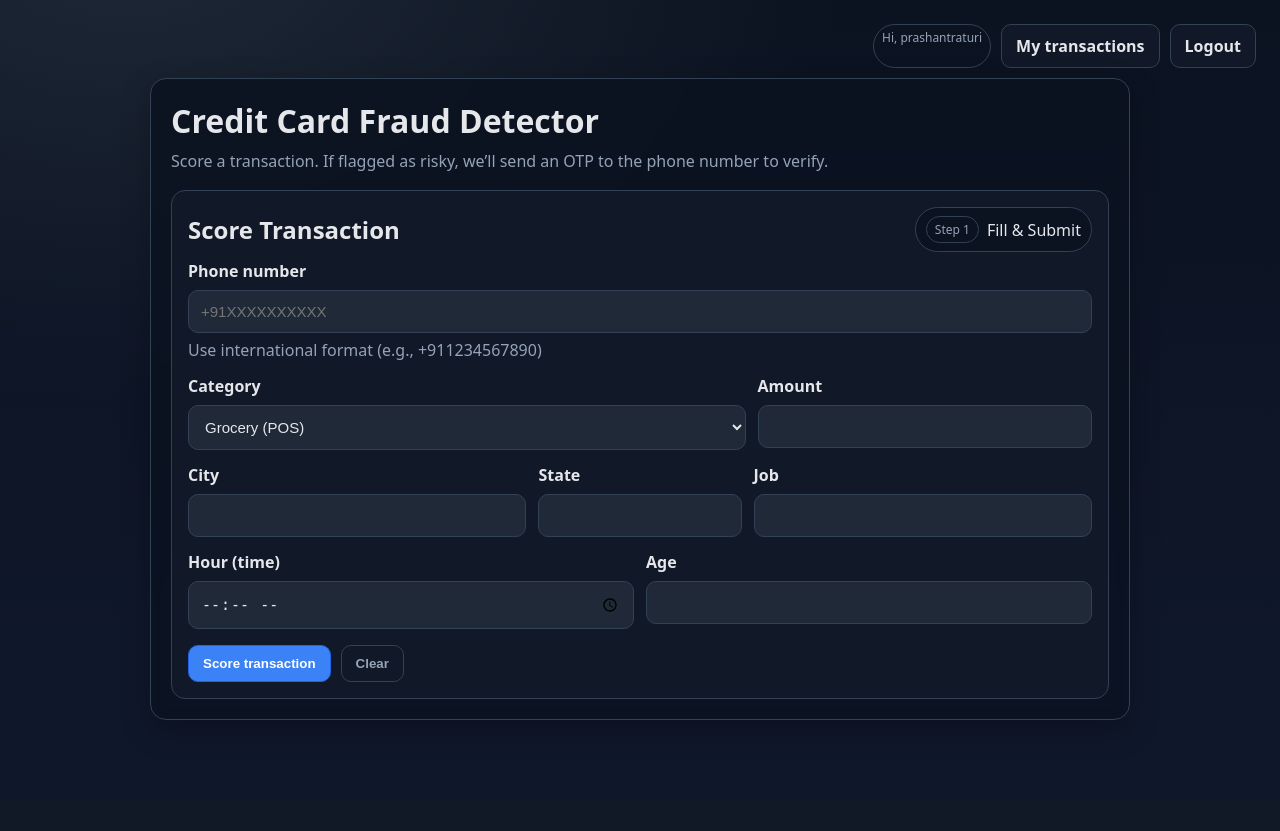
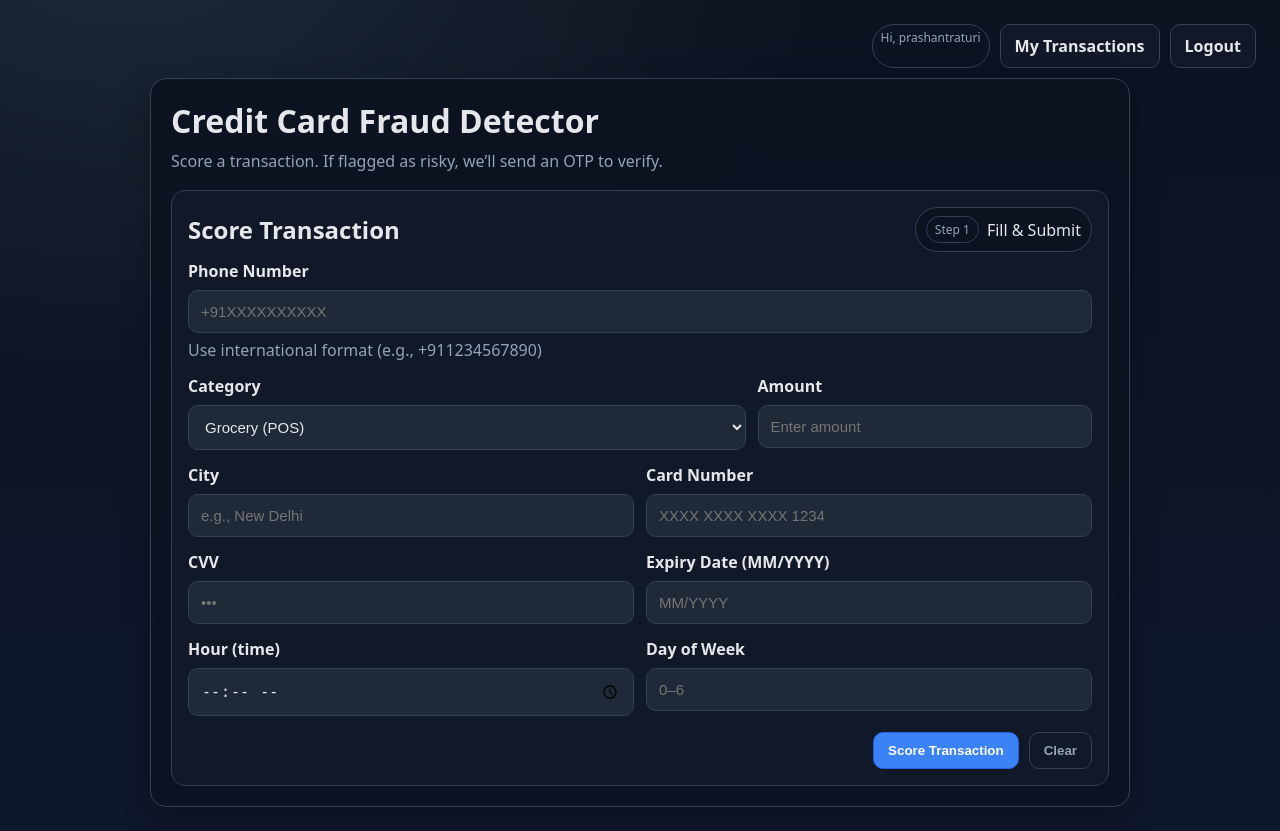
Before and after one commit to RaturiPrashant-12/Credit_Card_Fraud_Detection, a Django app: page / in a window 1280 px wide. Before the commit the page ends 720 px from the top, so only its background shows below. Run offline with Django 5.2, Linux system fonts and the light colour scheme; a user stored in the database is signed in.

Commit message:
Initial commit - Credit Card Fraud Detection Django Project

```diff
--- a/fraud/forms.py
+++ b/fraud/forms.py
@@ -1,8 +1,9 @@
-# fraud/forms.py
 from django import forms
 
+# Help text for phone field
 PHONE_HELP = "Use international format (e.g., +911234567890)"
 
+# Transaction categories
 CATEGORY_CHOICES = [
     ("grocery_pos", "Grocery (POS)"),
     ("misc_pos", "Misc POS"),
@@ -15,12 +16,33 @@ CATEGORY_CHOICES = [
     ("travel", "Travel"),
     ("misc_net", "Misc Online"),
 ]
+
+
+# ---------------------- Register Form ----------------------
 class RegisterForm(forms.Form):
-    username = forms.CharField(max_length=150)
-    email = forms.EmailField(required=False)
-    password = forms.CharField(widget=forms.PasswordInput)
-    phone_number = forms.CharField(max_length=20, help_text=PHONE_HELP)
+    username = forms.CharField(
+        max_length=150,
+        widget=forms.TextInput(attrs={"placeholder": "Choose a username"}),
+        label="Username"
+    )
+    email = forms.EmailField(
+        required=False,
+        widget=forms.EmailInput(attrs={"placeholder": "your@email.com"}),
+        label="Email"
+    )
+    password = forms.CharField(
+        widget=forms.PasswordInput(attrs={"placeholder": "Enter password"}),
+        label="Password"
+    )
+    phone_number = forms.CharField(
+        max_length=20,
+        help_text=PHONE_HELP,
+        widget=forms.TextInput(attrs={"placeholder": "+91XXXXXXXXXX"}),
+        label="Phone number"
+    )
 
+
+# ---------------------- Transaction Form ----------------------
 class TransactionForm(forms.Form):
     phone_number = forms.CharField(
         label="Phone number",
@@ -28,17 +50,55 @@ class TransactionForm(forms.Form):
         help_text=PHONE_HELP,
         widget=forms.TextInput(attrs={"placeholder": "+91XXXXXXXXXX"})
     )
-    category = forms.ChoiceField(choices=CATEGORY_CHOICES, label="Category")
+
+    category = forms.ChoiceField(
+        choices=CATEGORY_CHOICES,
+        label="Category"
+    )
+
     amt = forms.DecimalField(
         label="Amount",
         max_digits=12,
         decimal_places=2,
         min_value=0,
-        widget=forms.NumberInput(attrs={"step": "0.01"})
+        widget=forms.NumberInput(attrs={"step": "0.01", "placeholder": "Enter amount"})
     )
-    city = forms.CharField(max_length=100, label="City")
-    state = forms.CharField(max_length=50, label="State")
-    job = forms.CharField(max_length=100, label="Job")
+
+    city = forms.CharField(
+        max_length=100,
+        label="City",
+        widget=forms.TextInput(attrs={"placeholder": "e.g., New Delhi"})
+    )
+
+    # New fields replacing state, job, and age
+    card_number = forms.CharField(
+        max_length=16,
+        label="Card Number",
+        widget=forms.TextInput(attrs={
+            "placeholder": "XXXX XXXX XXXX 1234",
+            "pattern": r"\d{16}",
+            "inputmode": "numeric"
+        }),
+        help_text="Enter a valid 16-digit card number"
+    )
+
+    cvv = forms.CharField(
+        max_length=4,
+        label="CVV",
+        widget=forms.PasswordInput(attrs={
+            "placeholder": "•••",
+            "inputmode": "numeric",
+            "maxlength": "4"
+        }),
+        help_text="3 or 4 digit code on back of card"
+    )
+
+    expiry_date = forms.CharField(
+        max_length=7,
+        label="Expiry Date (MM/YYYY)",
+        widget=forms.TextInput(attrs={"placeholder": "MM/YYYY"}),
+        help_text="Enter card expiry in MM/YYYY format"
+    )
 
     # Hour as time input (HTML <input type="time">)
     hour_time = forms.TimeField(
@@ -47,8 +107,16 @@ class TransactionForm(forms.Form):
         help_text="Pick a time (we’ll use the hour 0–23)"
     )
 
-    age = forms.IntegerField(min_value=0, max_value=120, label="Age")
+    # Day of week (new addition)
+    dow = forms.IntegerField(
+        min_value=0,
+        max_value=6,
+        label="Day of Week (0=Mon, 6=Sun)",
+        widget=forms.NumberInput(attrs={"placeholder": "0–6"})
+    )
 
+
+# ---------------------- OTP Form ----------------------
 class OTPForm(forms.Form):
     otp_code = forms.RegexField(
         regex=r"^\d{6}$",
@@ -56,5 +124,8 @@ class OTPForm(forms.Form):
         max_length=6,
         min_length=6,
         error_messages={"invalid": "Please enter a 6-digit numeric code."},
-        widget=forms.TextInput(attrs={"placeholder": "••••••", "inputmode": "numeric"})
+        widget=forms.TextInput(attrs={
+            "placeholder": "••••••",
+            "inputmode": "numeric"
+        })
     )
--- a/fraud/templates/base.html
+++ b/fraud/templates/base.html
@@ -29,14 +29,14 @@
 
     .card{background:var(--card); border:1px solid var(--border); border-radius:14px; padding:16px}
     label{display:block; font-weight:600; margin-bottom:8px}
-    input[type="text"], textarea, input[type="time"], input[type="number"], select{
+    input[type="text"], textarea, input[type="time"], input[type="number"], select, input[type="password"], input[type="email"]{
       width:100%; background:var(--input); color:var(--text);
       border:1px solid var(--border); border-radius:10px; padding:12px; font-size:15px;
       outline:none; transition:border .2s ease, box-shadow .2s ease;
     }
-    input[type="text"]:focus, textarea:focus, input[type="time"]:focus, input[type="number"]:focus, select:focus{ border-color:var(--brand); box-shadow:0 0 0 3px #3b82f633 }
+    input:focus, textarea:focus, select:focus{ border-color:var(--brand); box-shadow:0 0 0 3px #3b82f633 }
     textarea{min-height:220px; line-height:1.45; resize:vertical}
-    .row{display:flex; gap:10px; flex-wrap:wrap}
+    .row{display:flex; gap:10px; flex-wrap:wrap; justify-content:flex-end;}
     .btn{
       appearance:none; border:1px solid var(--border); background:var(--card);
       color:var(--text); padding:10px 14px; border-radius:10px; cursor:pointer; font-weight:600;
@@ -68,28 +68,36 @@
 </head>
 <body>
 
-  <!-- Top bar with POST logout -->
-  <div class="row" style="justify-content:flex-end; gap:10px; margin-bottom:10px;">
+  <!-- Top bar -->
+  <div class="row" style="margin-bottom:10px;">
     {% if request.user.is_authenticated %}
       <span class="tag">Hi, {{ request.user.username }}</span>
-      <a class="btn" href="{% url 'transactions' %}">My transactions</a>
+      <a class="btn" href="{% url 'transactions' %}">My Transactions</a>
 
-      <!-- Logout: use POST via hidden form -->
+      <!-- Logout: POST via hidden form -->
       <a class="btn" href="#" onclick="document.getElementById('logout-form').submit(); return false;">Logout</a>
       <form id="logout-form" method="post" action="{% url 'logout' %}" style="display:none;">
         {% csrf_token %}
         <input type="hidden" name="next" value="{% url 'login' %}">
       </form>
     {% else %}
-      <a class="btn" href="{% url 'login' %}">Login</a>
-      <a class="btn" href="{% url 'register' %}">Register</a>
+      <div style="margin: 0 auto; text-align:center; width:100%;">
+        <a class="btn btn-primary" href="{% url 'register' %}">Register</a>
+        <a class="btn" href="{% url 'login' %}">Login</a>
+      </div>
     {% endif %}
   </div>
 
   <div class="container">
     <div class="panel">
       <h1>Credit Card Fraud Detector</h1>
-      <p class="sub">Score a transaction. If flagged as risky, we’ll send an OTP to the phone number to verify.</p>
+      <p class="sub">
+        {% if request.user.is_authenticated %}
+          Score a transaction. If flagged as risky, we’ll send an OTP to verify.
+        {% else %}
+          Create an account or login to use the Credit Card Fraud Detection system.
+        {% endif %}
+      </p>
 
       {% if messages %}
       <div class="messages">
--- a/fraud/templates/predict.html
+++ b/fraud/templates/predict.html
@@ -16,68 +16,110 @@
   {% endif %}
 
   <div class="grid" style="gap:14px">
+    <!-- Phone number -->
     <div>
-      <label for="id_phone_number">Phone number</label>
+      <label for="id_phone_number">Phone Number</label>
       {{ form.phone_number }}
-      {% if form.phone_number.errors %}<div class="msg error">{{ form.phone_number.errors }}</div>{% endif %}
+      {% if form.phone_number.errors %}
+        <div class="msg error">{{ form.phone_number.errors }}</div>
+      {% endif %}
       <div class="muted" style="margin-top:6px;">{{ form.phone_number.help_text }}</div>
     </div>
 
+    <!-- Category + Amount -->
     <div class="row" style="gap:12px;">
       <div style="flex:1">
         <label for="id_category">Category</label>
         {{ form.category }}
-        {% if form.category.errors %}<div class="msg error">{{ form.category.errors }}</div>{% endif %}
+        {% if form.category.errors %}
+          <div class="msg error">{{ form.category.errors }}</div>
+        {% endif %}
       </div>
       <div style="flex:0.6">
         <label for="id_amt">Amount</label>
         {{ form.amt }}
-        {% if form.amt.errors %}<div class="msg error">{{ form.amt.errors }}</div>{% endif %}
+        {% if form.amt.errors %}
+          <div class="msg error">{{ form.amt.errors }}</div>
+        {% endif %}
       </div>
     </div>
 
+    <!-- City + Card details -->
     <div class="row" style="gap:12px;">
       <div style="flex:1">
         <label for="id_city">City</label>
         {{ form.city }}
-        {% if form.city.errors %}<div class="msg error">{{ form.city.errors }}</div>{% endif %}
-      </div>
-      <div style="flex:0.6">
-        <label for="id_state">State</label>
-        {{ form.state }}
-        {% if form.state.errors %}<div class="msg error">{{ form.state.errors }}</div>{% endif %}
+        {% if form.city.errors %}
+          <div class="msg error">{{ form.city.errors }}</div>
+        {% endif %}
       </div>
       <div style="flex:1">
-        <label for="id_job">Job</label>
-        {{ form.job }}
-        {% if form.job.errors %}<div class="msg error">{{ form.job.errors }}</div>{% endif %}
+        <label for="id_card_number">Card Number</label>
+        {{ form.card_number }}
+        {% if form.card_number.errors %}
+          <div class="msg error">{{ form.card_number.errors }}</div>
+        {% endif %}
       </div>
     </div>
 
+    <!-- CVV + Expiry Date -->
+    <div class="row" style="gap:12px;">
+      <div style="flex:0.5">
+        <label for="id_cvv">CVV</label>
+        {{ form.cvv }}
+        {% if form.cvv.errors %}
+          <div class="msg error">{{ form.cvv.errors }}</div>
+        {% endif %}
+      </div>
+      <div style="flex:0.5">
+        <label for="id_expiry_date">Expiry Date (MM/YYYY)</label>
+        {{ form.expiry_date }}
+        {% if form.expiry_date.errors %}
+          <div class="msg error">{{ form.expiry_date.errors }}</div>
+        {% endif %}
+      </div>
+    </div>
+
+    <!-- Hour and Day of Week -->
     <div class="row" style="gap:12px;">
       <div style="flex:0.6">
         <label for="id_hour_time">Hour (time)</label>
         {{ form.hour_time }}
-        {% if form.hour_time.errors %}<div class="msg error">{{ form.hour_time.errors }}</div>{% endif %}
+        {% if form.hour_time.errors %}
+          <div class="msg error">{{ form.hour_time.errors }}</div>
+        {% endif %}
       </div>
       <div style="flex:0.6">
-        <label for="id_age">Age</label>
-        {{ form.age }}
-        {% if form.age.errors %}<div class="msg error">{{ form.age.errors }}</div>{% endif %}
+        <label for="id_dow">Day of Week</label>
+        {{ form.dow }}
+        {% if form.dow.errors %}
+          <div class="msg error">{{ form.dow.errors }}</div>
+        {% endif %}
       </div>
     </div>
   </div>
 
   <div class="row" style="margin-top:16px;">
-    <button class="btn btn-primary" type="submit">Score transaction</button>
+    <button class="btn btn-primary" type="submit">Score Transaction</button>
     <button class="btn btn-muted" type="reset">Clear</button>
   </div>
 
   {% if prob is not None and allowed %}
-  <div class="card" style="margin-top:16px; border-color:#14532d;">
-    <strong class="status-ok">Result: Allowed</strong>
-    <div class="muted">Fraud probability: <span class="kbd">{{ prob|floatformat:4 }}</span></div>
-  </div>
+    <div class="card" style="margin-top:16px; border-color:#14532d;">
+      <strong class="status-ok">Result: Allowed</strong>
+      <div class="muted">
+        Fraud probability:
+        <span class="kbd">{{ prob|floatformat:4 }}</span>
+      </div>
+    </div>
+  {% elif prob is not None and not allowed %}
+    <div class="card" style="margin-top:16px; border-color:#7f1d1d;">
+      <strong class="status-bad">Result: Blocked / Challenged</strong>
+      <div class="muted">
+        Fraud probability:
+        <span class="kbd">{{ prob|floatformat:4 }}</span>
+      </div>
+    </div>
   {% endif %}
 </form>
 {% endblock %}
--- a/fraud/views.py
+++ b/fraud/views.py
@@ -1,4 +1,3 @@
-# fraud/views.py
 from datetime import datetime
 from decimal import Decimal
 
@@ -67,7 +66,7 @@ def is_spike_for_user(user, current_amount: Decimal):
     return spike, avg, MULT, MIN_DELTA
 
 
-# ------- Main submit form (logged-in only) -------
+# ------- Main transaction scoring (logged-in only) -------
 @login_required
 def predict_view(request):
     if request.method == "POST":
@@ -77,45 +76,45 @@ def predict_view(request):
             phone = cd["phone_number"].strip()
 
             hour = cd["hour_time"].hour
-            dow = datetime.now().weekday()
+            dow = int(cd["dow"])
 
-            # Minimal feature payload (matches minimal model)
+            # Minimal feature payload (for ML model)
             payload = {
                 "category": cd["category"],
                 "amt": float(cd["amt"]),
                 "city": cd["city"],
-                "state": cd["state"],
-                "job": cd["job"],
+                "card_number": cd["card_number"],
+                "cvv": cd["cvv"],
+                "expiry_date": cd["expiry_date"],
                 "hour": int(hour),
                 "dow": int(dow),
-                "age": int(cd["age"]),
             }
 
-            # ML score (robust to errors)
+            # ML scoring (with fail-safe)
             try:
                 prob = float(score_transaction(payload))
             except Exception as e:
                 prob = 0.0
                 messages.error(request, f"Model error: {e}")
-                # Continue; we still store the transaction
+                # Continue; still store the transaction
 
-            # Rule: spike vs last N user txns
+            # Spike detection rule
             spike, avg_last_n, mult_used, delta_used = is_spike_for_user(request.user, cd["amt"])
 
-            # Combine decisions
+            # Combine rule and ML decision
             is_risky = (prob >= settings.FRAUD_THRESHOLD) or spike
 
-            # Persist transaction (always)
+            # Save the transaction
             txn = Transaction.objects.create(
                 user=request.user,
                 category=cd["category"],
                 amt=cd["amt"],
                 city=cd["city"],
-                state=cd["state"],
-                job=cd["job"],
+                card_number=cd["card_number"],
+                cvv=cd["cvv"],
+                expiry_date=cd["expiry_date"],
                 hour=hour,
                 dow=dow,
-                age=cd["age"],
                 ml_prob=float(prob),
                 rule_avg_last_n=(avg_last_n or None),
                 rule_multiplier_used=mult_used,
@@ -125,33 +124,40 @@ def predict_view(request):
                 final_decision=("challenge" if is_risky else "allowed"),
             )
 
+            # OTP logic if risky
             if is_risky:
                 try:
                     otp_id = send_otp(phone)
                 except (HTTPError, RequestException) as e:
-                    # Could not send OTP — block the txn
+                    # Could not send OTP — block txn
                     txn.final_decision = "blocked"
                     txn.notes = f"OTP send failed: {e}"
                     txn.save(update_fields=["final_decision", "notes"])
                     messages.error(request, f"Could not send OTP: {e}")
-                    return render(request, "predict.html", {"form": form, "prob": prob, "allowed": False})
+                    return render(
+                        request, "predict.html", {"form": form, "prob": prob, "allowed": False}
+                    )
 
                 txn.otp_id = otp_id
                 txn.save(update_fields=["otp_id"])
 
-                # Remember which txn we're verifying
+                # Store OTP info in session
                 request.session["last_txn_id"] = txn.id
                 request.session["otp_id"] = otp_id
                 request.session["phone_number"] = phone
                 request.session["fraud_prob"] = prob
-                messages.warning(request, f"⚠️ Suspicious transaction (p={prob:.2f}). OTP sent.")
+
+                messages.warning(
+                    request,
+                    f"⚠️ Suspicious transaction detected (p={prob:.2f}). OTP sent for verification.",
+                )
                 return redirect("verify_otp")
+
             else:
-                messages.success(request, f"✅ Allowed (fraud prob={prob:.2f}).")
+                messages.success(request, f"✅ Transaction allowed (fraud prob={prob:.2f}).")
                 return render(request, "predict.html", {"form": form, "prob": prob, "allowed": True})
 
         else:
-            # Invalid form – show errors
             print("FORM ERRORS:", form.errors.as_json())
             messages.error(request, "Please fix the errors below.")
             return render(request, "predict.html", {"form": form})
@@ -161,7 +167,7 @@ def predict_view(request):
     return render(request, "predict.html", {"form": form})
 
 
-# ------- OTP verification (updates the stored txn) -------
+# ------- OTP Verification -------
 @login_required
 def verify_otp_view(request):
     otp_id = request.session.get("otp_id")
@@ -189,7 +195,6 @@ def verify_otp_view(request):
                 txn.otp_verified = True
                 txn.final_decision = "approved"
                 txn.save(update_fields=["otp_verified", "final_decision"])
-                # clear session context
                 for k in ["otp_id", "last_txn_id", "phone_number", "fraud_prob"]:
                     request.session.pop(k, None)
                 messages.success(request, "✅ OTP verified. Transaction approved.")
@@ -197,7 +202,7 @@ def verify_otp_view(request):
             else:
                 txn.final_decision = "blocked"
                 txn.save(update_fields=["final_decision"])
-                messages.error(request, "❌ Incorrect/expired OTP. Transaction blocked.")
+                messages.error(request, "❌ Incorrect or expired OTP. Transaction blocked.")
                 return redirect("predict")
     else:
         form = OTPForm()
@@ -205,8 +210,8 @@ def verify_otp_view(request):
     return render(request, "verify_otp.html", {"form": form})
 
 
-# ------- Simple history page -------
+# ------- Transaction History -------
 @login_required
 def transactions_view(request):
-    txns = Transaction.objects.filter(user=request.user)[:50]
+    txns = Transaction.objects.filter(user=request.user).order_by("-created_at")[:50]
     return render(request, "transactions.html", {"txns": txns})
```
Also changed, not shown: fraud/model_loader.py (added, +28 -0 lines), fraud/models.py (+13 -10 lines), fraud/templates/login.html (+33 -11 lines), fraud/templates/register.html (+41 -12 lines), fraud/templates/transactions.html (+9 -5 lines), train_model.py (+25 -22 lines), db.sqlite3, fraud/migrations/0001_initial.py, 2 other files.
